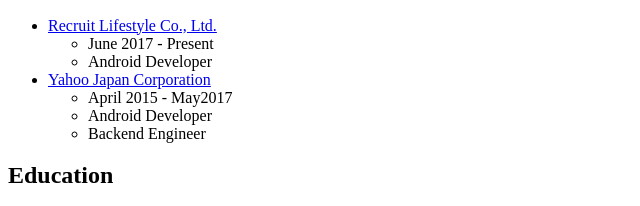
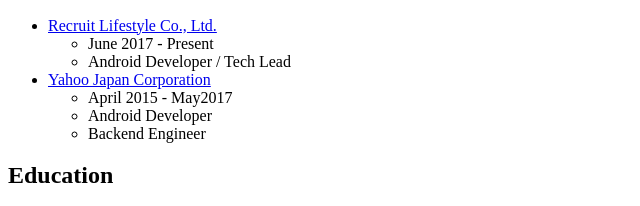
Before and after one commit to oxsoft/oxsoft.github.io, a plain HTML site: page index.html in a window 1280 px wide. Shown: the part 411-617 px from the top of the page, 0-640 px from the left. Drawn offline with Linux system fonts and the light colour scheme.

Commit message:
Update index.html

```diff
--- a/index.html
+++ b/index.html
@@ -23,7 +23,7 @@
     <a href="https://www.recruit-lifestyle.co.jp/">Recruit Lifestyle Co., Ltd.</a>
     <ul>
       <li>June 2017 - Present</li>
-      <li>Android Developer</li>
+      <li>Android Developer / Tech Lead</li>
     </ul>
   </li>
   <li>
```
